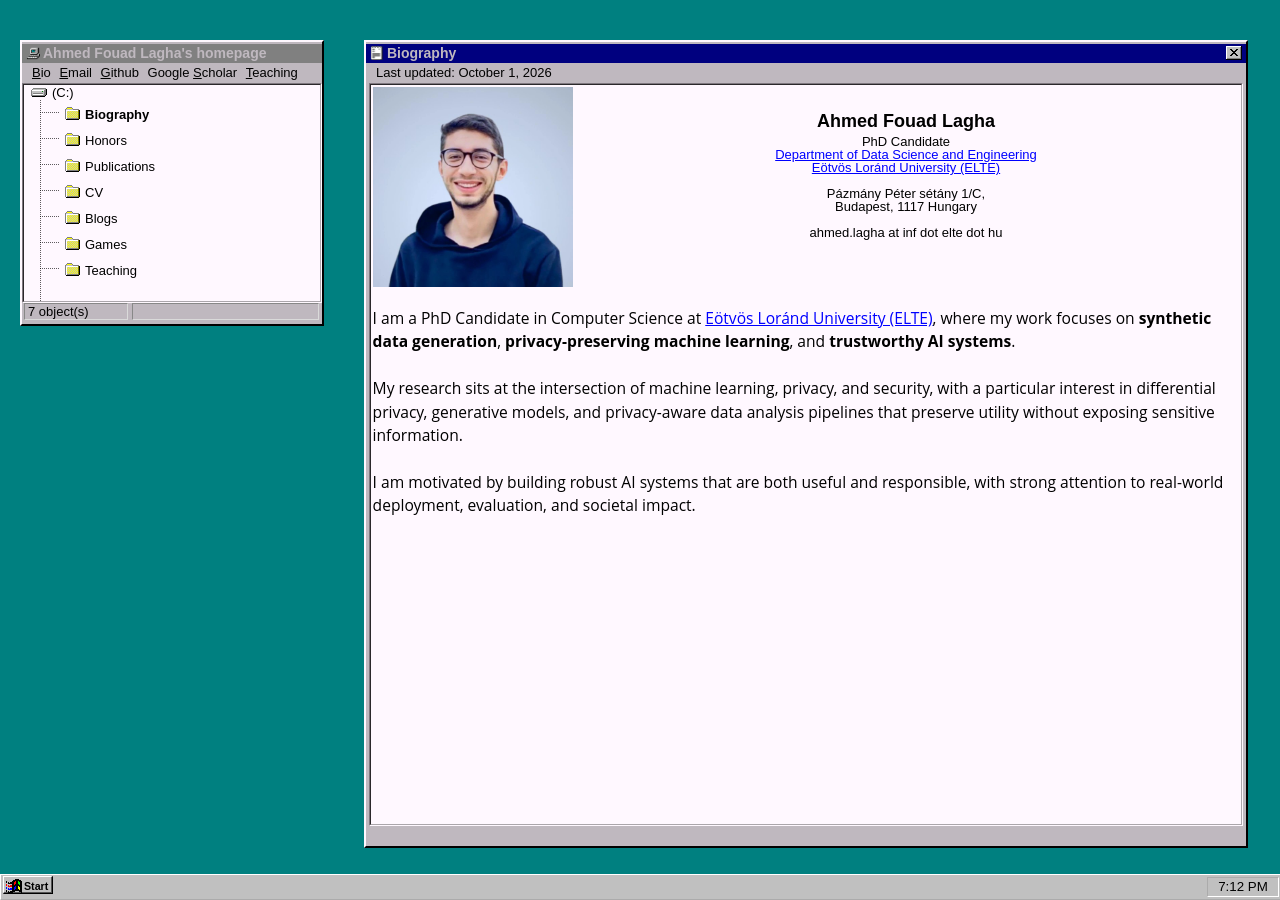
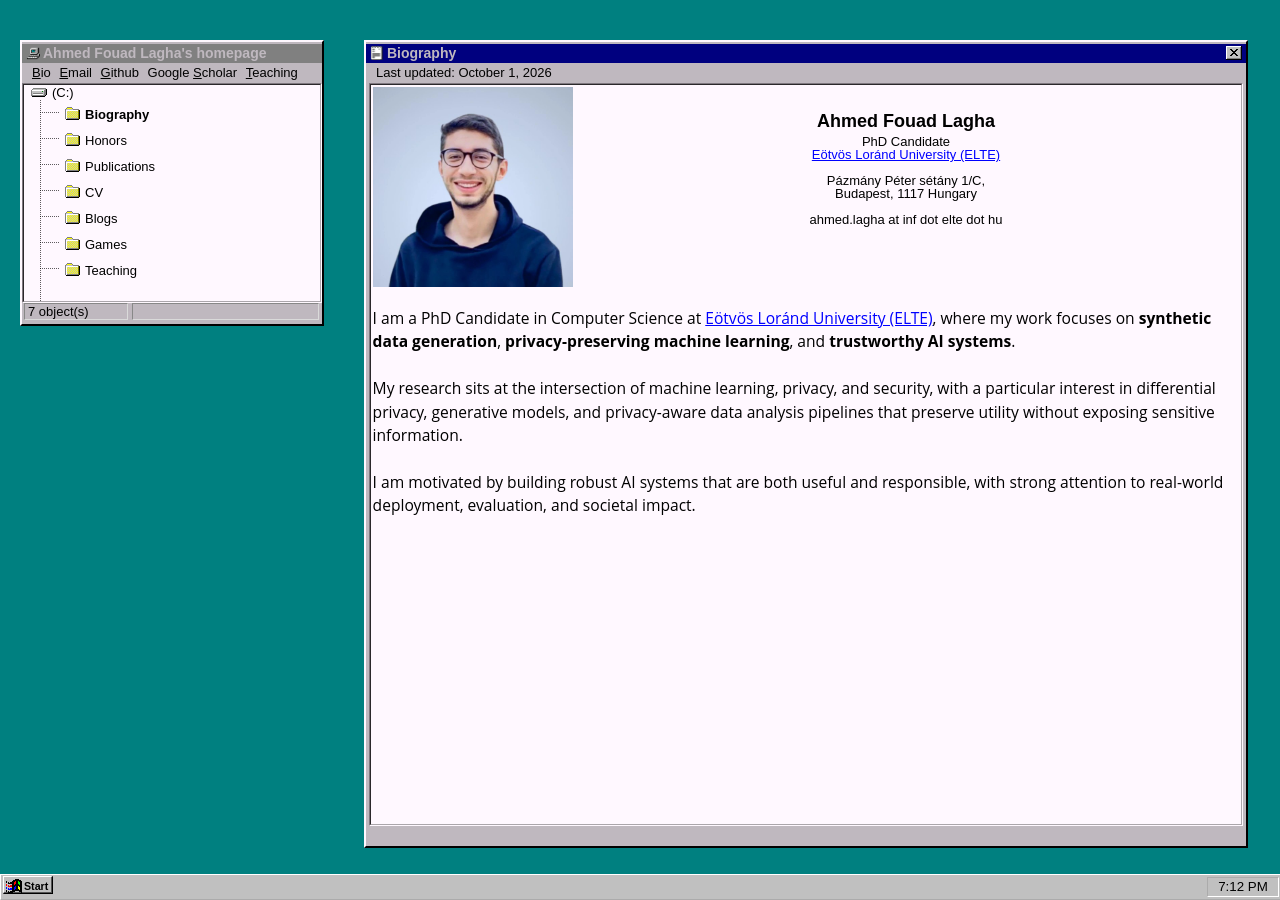
Before and after one commit to ahmed-fouad-lagha/ahmed-fouad-lagha.github.io, a Jekyll site: the page built from pages/bio.html, in a window 1280 px wide. Built offline with Jekyll 4.4.1, drawn with Linux system fonts in a browser that asks for light colours.

Commit message:
content: simplify bio header and remove department line

```diff
--- a/pages/bio.html
+++ b/pages/bio.html
@@ -9,8 +9,7 @@ permalink: /bio/
     <div class="bio_name">
         <h2>Ahmed Fouad Lagha</h2>
         <h3>PhD Candidate</h3>
-        <h3><a href="https://dse.inf.elte.hu/en/" target="_blank" rel="noopener noreferrer">Department of Data Science and Engineering</a><br />
-        <a href="https://www.elte.hu/en/" target="_blank" rel="noopener noreferrer">Eötvös Loránd University (ELTE)</a></h3><br />
+        <h3><a href="https://www.elte.hu/en/" target="_blank" rel="noopener noreferrer">Eötvös Loránd University (ELTE)</a></h3><br />
         Pázmány Péter sétány 1/C,<br />
         Budapest, 1117 Hungary<br /><br />
         ahmed.lagha at inf dot elte dot hu <br />
```
